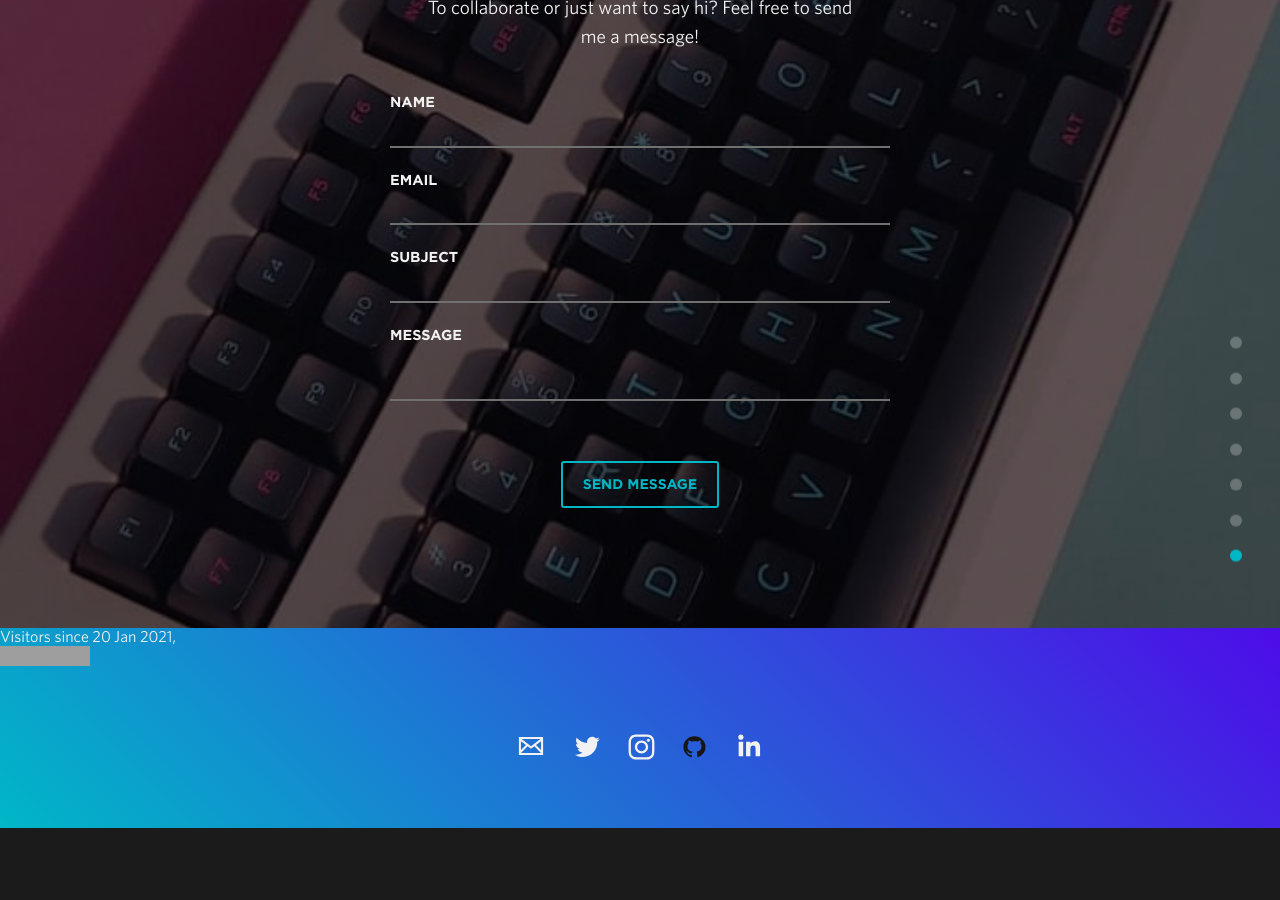
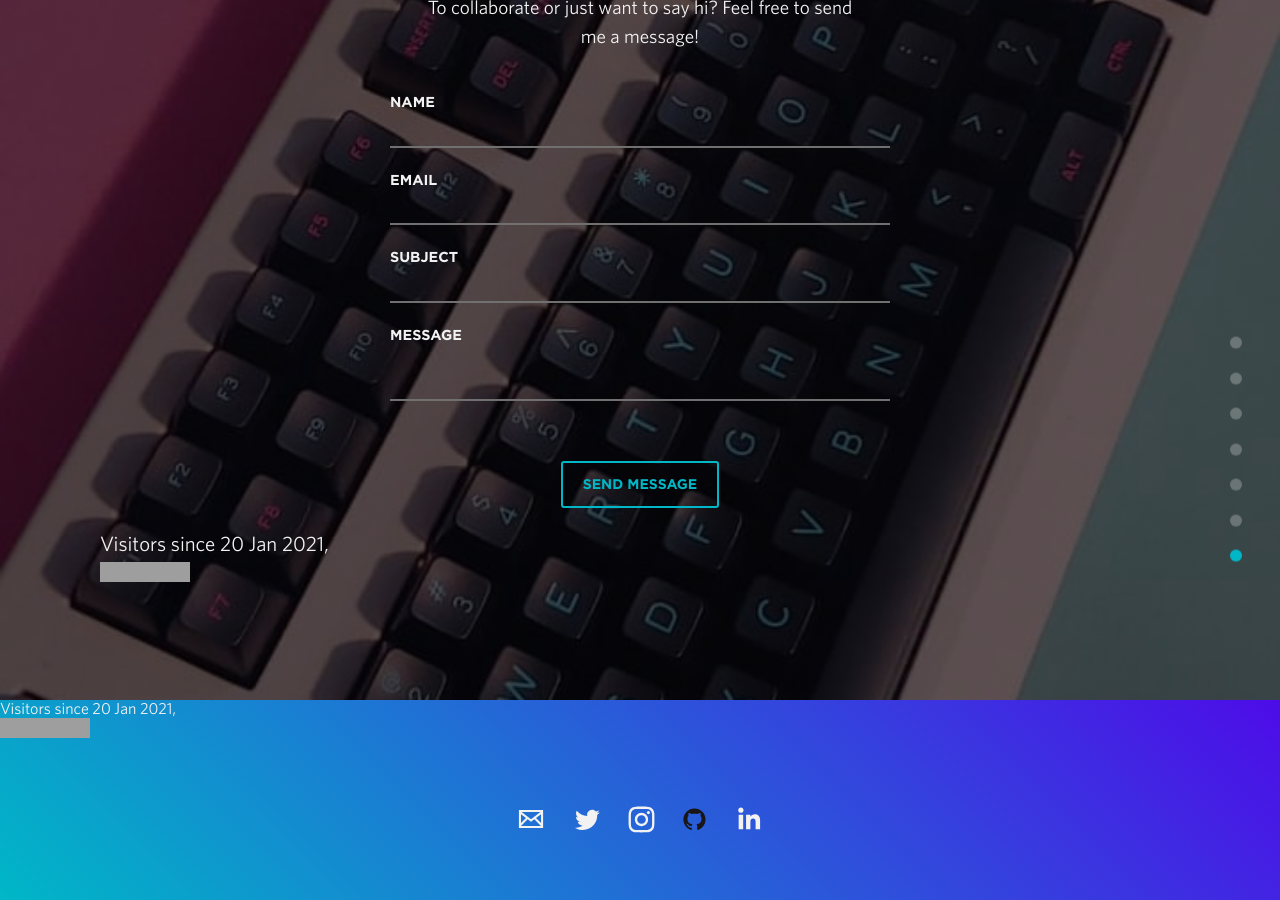
Before and after one commit to sumit6597/sumit6597.github.io, a Jekyll site: the page built from index.html, in a window 1280 px wide and 900 px high, scrolled down 9706 px. Built offline with Jekyll 4.4.1, drawn with Linux system fonts in a browser that asks for light colours; nearby versions of some CDN libraries; before the commit the page ends 10534 px from its top, so only the background shows below that; grey boxes are pictures that could not be loaded.

Commit message:
Update contact.html

```diff
--- a/_includes/contact.html
+++ b/_includes/contact.html
@@ -34,7 +34,11 @@
             <span>Send Message</span>
           </button>
         </form>
-      </div>
+        <div>
+         <p>Visitors since 20 Jan 2021,  <br>
+            <a href="https://info.flagcounter.com/U5jm"><img src="https://s11.flagcounter.com/count2/U5jm/bg_FFFFFF/txt_000000/border_CCCCCC/columns_2/maxflags_10/viewers_0/labels_0/pageviews_0/flags_0/percent_0/" alt="Flag Counter" border="0"> </a></p>
+        </div>
+        </div>
     </div>
   </div>
 </section>
```
